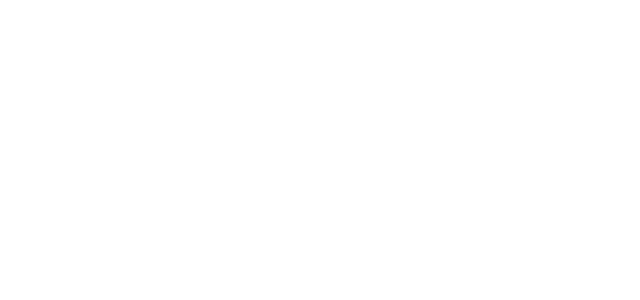
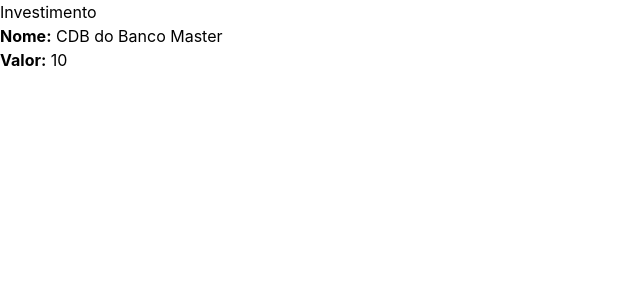
Before and after one commit to Desenvolvedor-Front-End-React-T1/app-banco, a React (Vite) app: page /investimento/1 in a window 1280 px wide. Before the commit this address had no page. Shown: the top 300 px of the page, without its empty margins (0-640 px from the left). Built offline with nearby package versions, Linux system fonts and the light colour scheme; data requests are answered from the project's data file.

Commit message:
Usar pagina dinamica se baseando na api

```diff
--- a/src/App.jsx
+++ b/src/App.jsx
@@ -3,7 +3,7 @@
 import Login from './pages/Login'
 import Financiamento from './pages/Financiamento'
 import Investimentos from './pages/Investimentos'
-
+import Investimento from './pages/Investimento'
 import PixPage from './pages/PixPage'
 import PrivateRoute from './routes/PrivateRoute'
 import Jogo from './pages/Jogo'
@@ -32,6 +32,8 @@
 
           <Route path="/" element={<Home />} />
           <Route path="/investimentos" element={<Investimentos />} />
+          <Route path="/investimento/:id" element={<Investimento />} />
+          {/* investimento/100 -> indica um dado especifico */}
           <Route path="/financiamento" element={<Financiamento />} />
           <Route path="/area-pix" element={<PixPage />} />
 
--- /dev/null
+++ b/src/pages/Investimento.jsx
@@ -0,0 +1,50 @@
+import { useParams } from 'react-router-dom'
+import { useEffect, useState } from 'react'
+
+function Investimento() {
+
+    const [investimento, setInvestimento] = useState(null)
+
+    const { id } = useParams() //pega o id da rota -> /investimentos/100 -> id = 100
+
+    // sempre vai executar quando o ID for alterado
+    useEffect(() => {
+        async function buscarInvestimento() {
+            try {
+                const response = await fetch(`http://localhost:3000/investimentos/${id}`)
+
+                if (response.status === 404) {
+                    throw new Error('Investimento não encontrado')
+                }
+
+                if (!response.ok) {
+                    throw new Error('Erro ao buscar investimento')
+                }
+
+                const dado = await response.json() // transforma a resposta em json
+                setInvestimento(dado)
+
+            } catch(error) {
+                console.error(error)
+            }
+        }
+
+        buscarInvestimento()
+
+
+    }, [id])
+
+    return (
+        <div>
+            <h1>Investimento</h1>
+            {investimento && (
+                <div>
+                    <p><strong>Nome:</strong> {investimento.nome}</p>
+                    <p><strong>Valor:</strong> {investimento.valorMinimo}</p>
+                </div>
+            )}
+        </div>
+    )
+}
+
+export default Investimento
```
